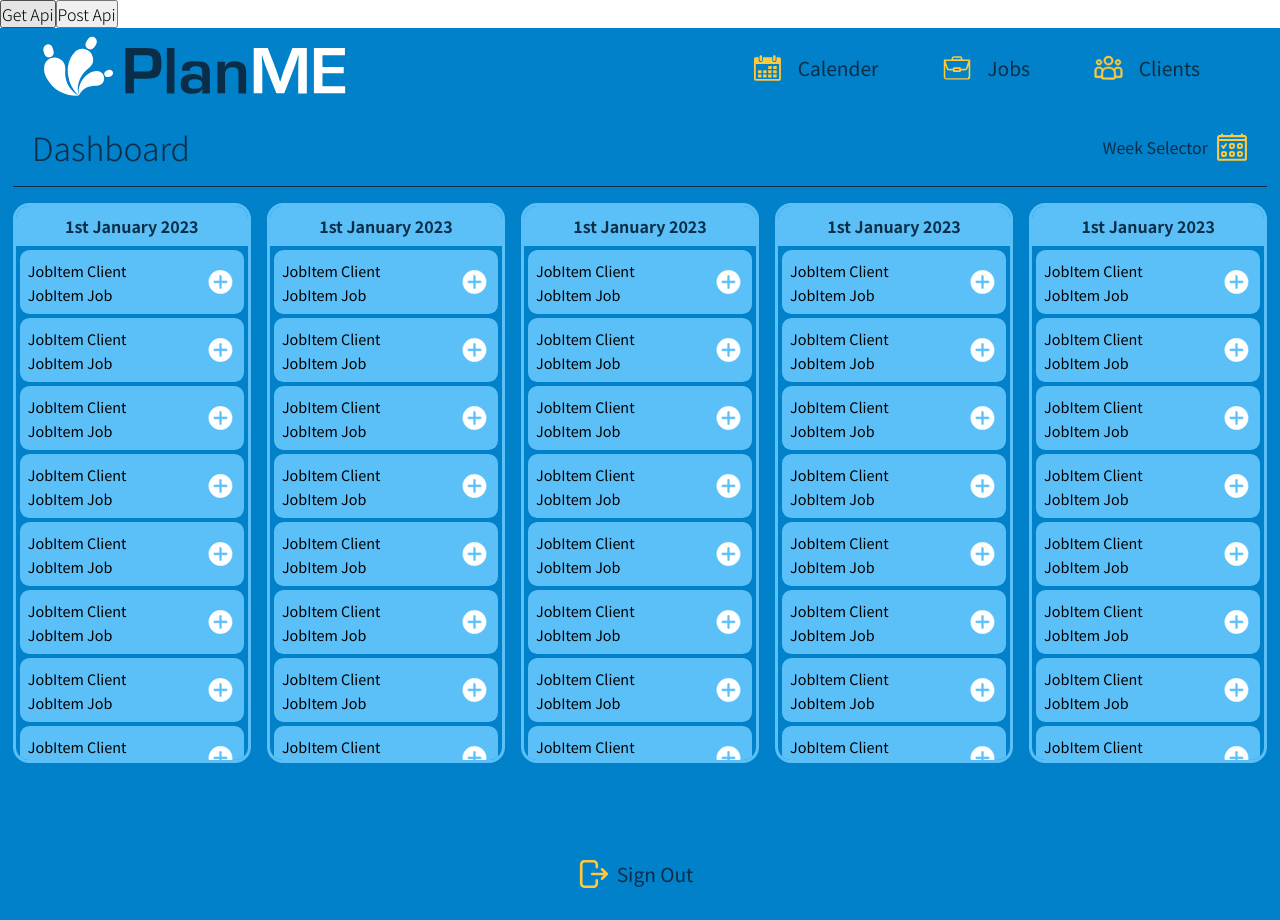
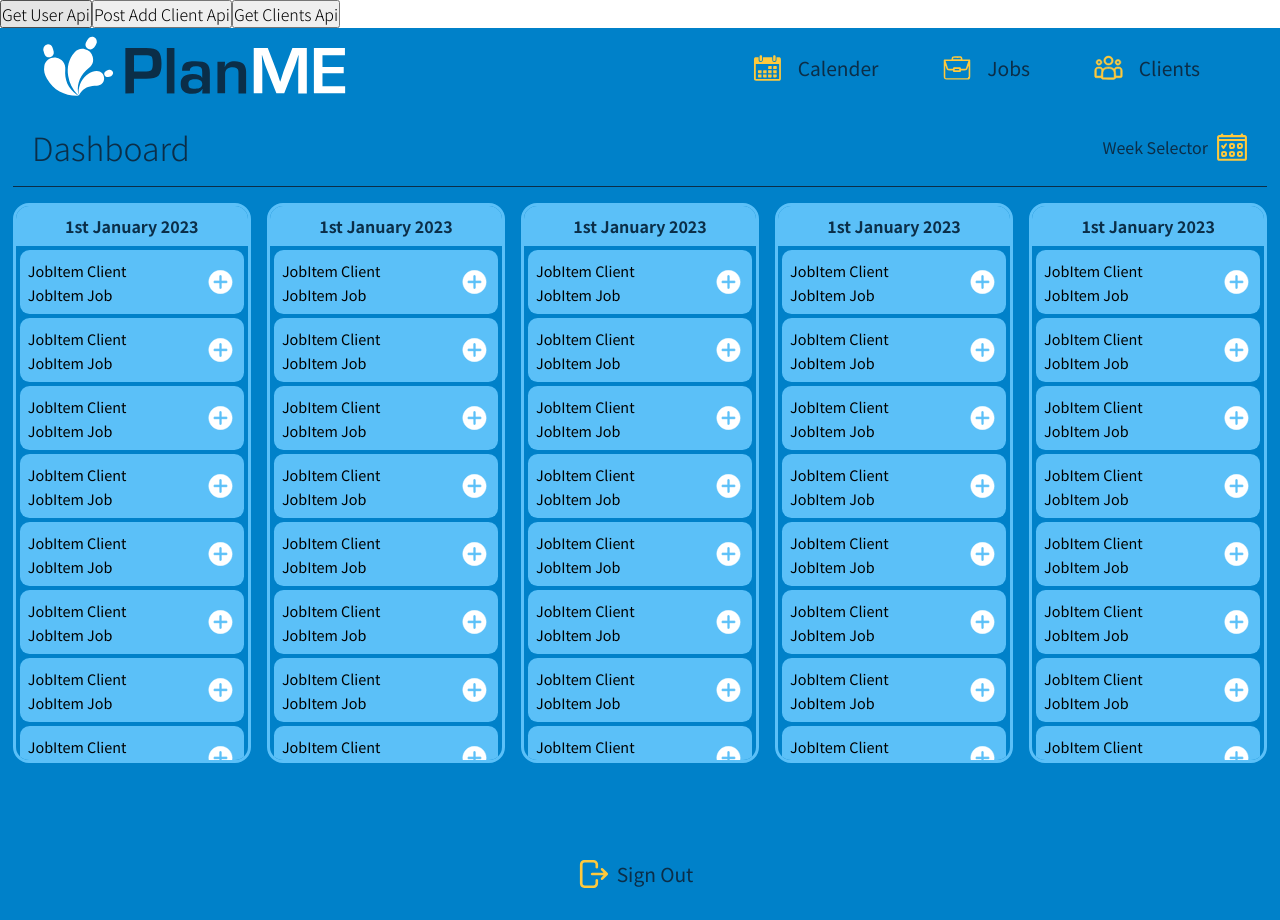
Before and after one commit to matt-powelldev2784/planMe, a Next.js app: page /dashboard in a window 1280 px wide. Built offline with nearby package versions, Linux system fonts and the light colour scheme; no server answers; sample sign-in values are in the browser's storage.

Commit message:
get clients api route added

```diff
--- /dev/null
+++ b/src/pages/api/clients/getClients.ts
@@ -0,0 +1,34 @@
+import prisma from 'prisma/db/prismadb'
+import { getServerSession } from 'next-auth/next'
+import { authOptions } from '../auth/[...nextauth]'
+import { NextApiRequest, NextApiResponse } from 'next'
+
+export default async function handler(req: NextApiRequest, res: NextApiResponse) {
+  const session = await getServerSession(req, res, authOptions)
+  const { method } = req
+
+  try {
+    if (session && method === 'GET') {
+      const email = session?.user?.email
+
+      if (!email) {
+        res.status(403).json({ success: false, status: 403, errors: [{ msg: 'User not found' }] })
+      }
+
+      if (email) {
+        const clients = await prisma.clients.findMany({
+          where: { email_id: email },
+        })
+
+        res.status(201).json({
+          success: true,
+          status: 201,
+          data: clients,
+        })
+      }
+    }
+  } catch (err: any) {
+    console.error(err.message)
+    res.status(500).send({ success: false, status: 500, errors: [{ msg: 'Server Error' }] })
+  }
+}
--- a/src/pages/dashboard.tsx
+++ b/src/pages/dashboard.tsx
@@ -22,14 +22,21 @@ export default function DashboardPage() {
     redirectIfNoSession()
   }, [session, router, routerCalled, status])
 
-  const getApiClickHandler = async () => {
+  const getUserClickHandler = async () => {
     const url = 'http://localhost:3000/api/users/getUser'
     const res = await fetch(url)
     const json = await res.json()
-    console.log('get_json', json)
+    console.log('get_user_json', json)
   }
 
-  const postApiClickHandler = async () => {
+  const getClientsClickHandler = async () => {
+    const url = 'http://localhost:3000/api/clients/getClients'
+    const res = await fetch(url)
+    const json = await res.json()
+    console.log('get__clients_json', json)
+  }
+
+  const postAddClientClickHandler = async () => {
     const url = 'http://localhost:3000/api/clients/addClient'
     const requestOptions = {
       method: 'POST',
@@ -45,7 +52,7 @@ export default function DashboardPage() {
 
     const res = await fetch(url, requestOptions)
     const json = await res.json()
-    console.log('post_json', json)
+    console.log('post_add_client_json', json)
   }
 
   if (session) {
@@ -53,8 +60,9 @@ export default function DashboardPage() {
 
     return (
       <>
-        <button onClick={getApiClickHandler}>Get Api</button>
-        <button onClick={postApiClickHandler}>Post Api</button>
+        <button onClick={getUserClickHandler}>Get User Api</button>
+        <button onClick={postAddClientClickHandler}>Post Add Client Api</button>
+        <button onClick={getClientsClickHandler}>Get Clients Api</button>
         <Dashboard />
         <SignOutContainerStyled>
           <ButtonStyled onClick={() => signOut({ callbackUrl: '/' })}>
```
